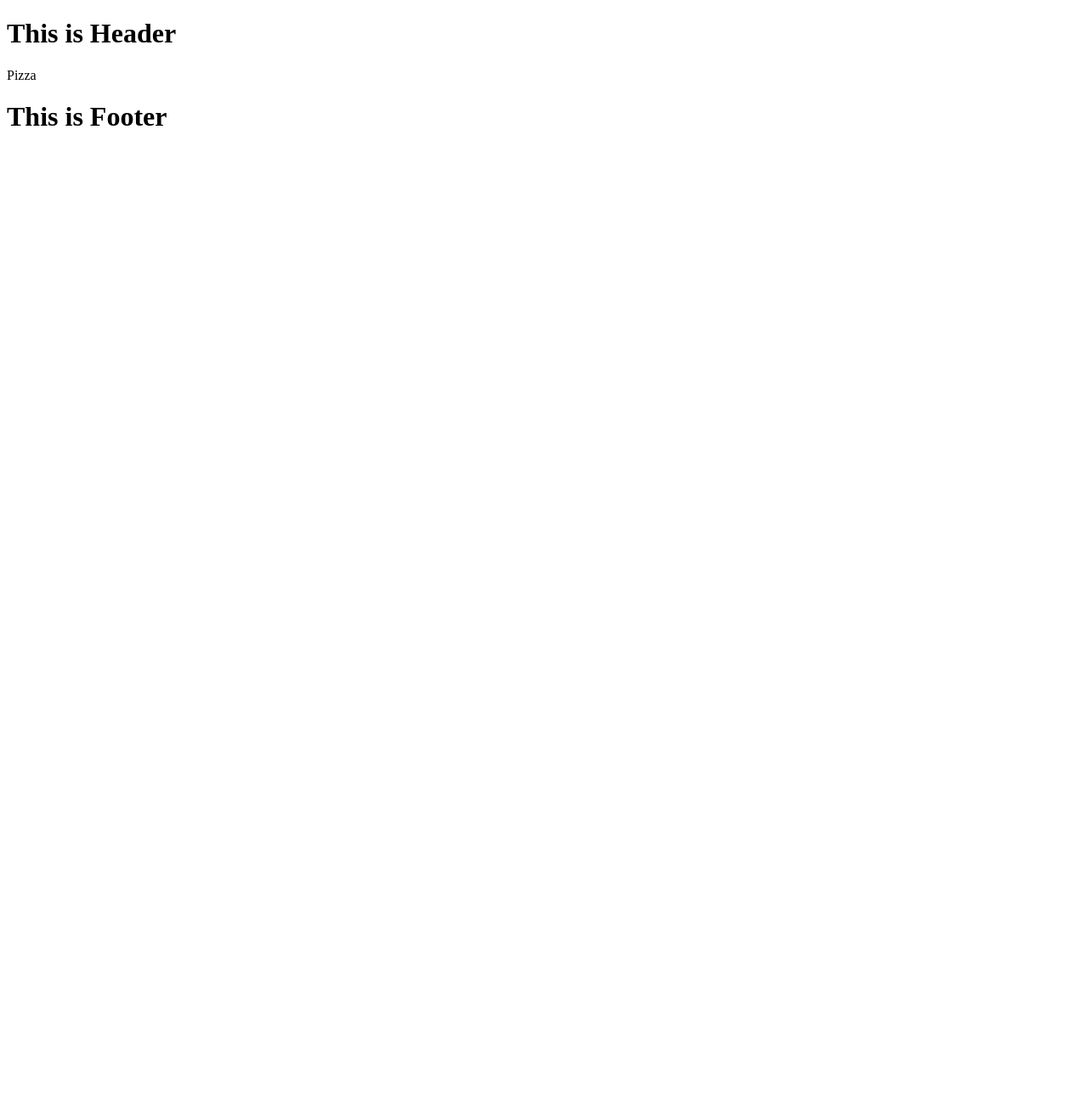
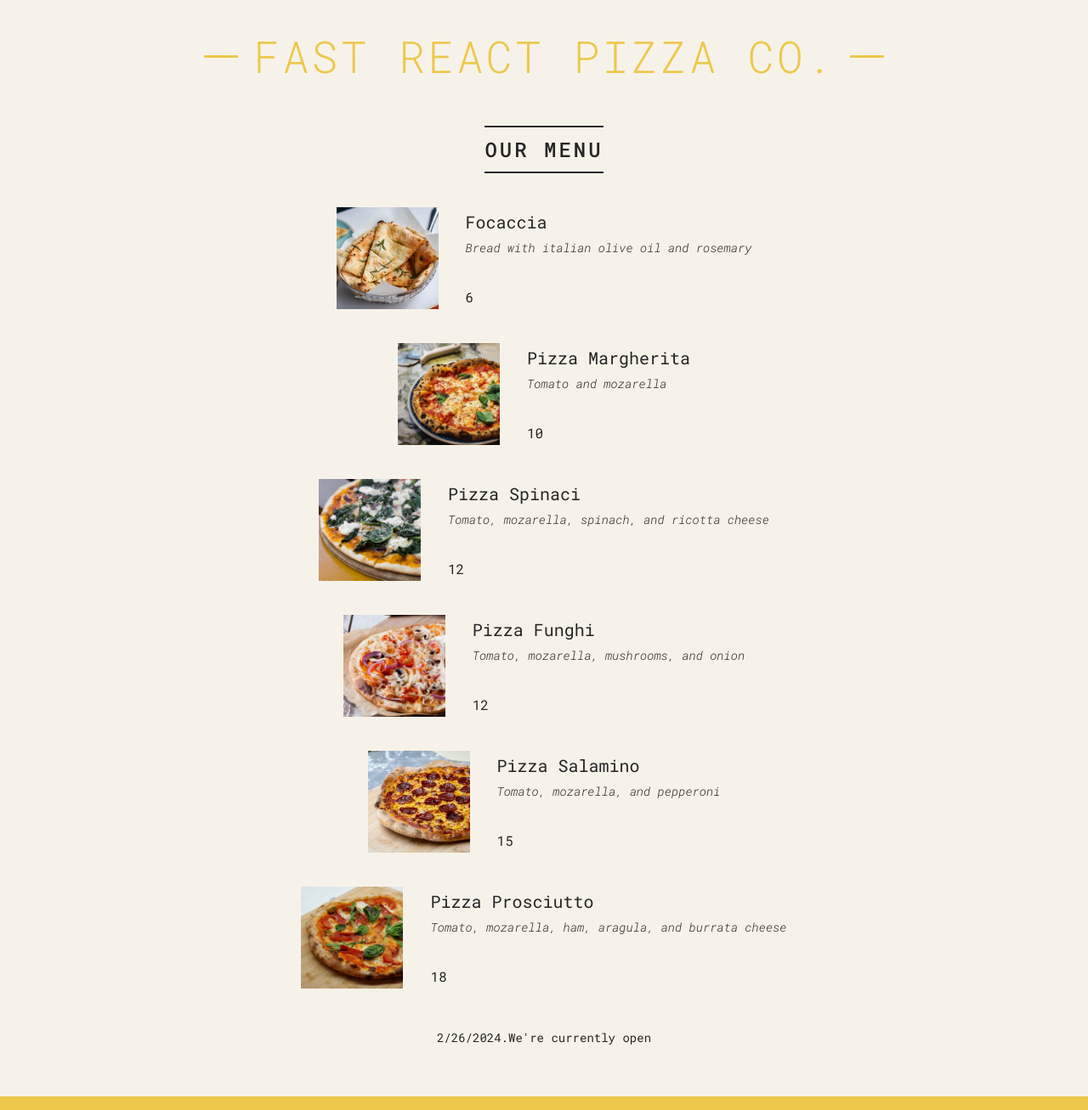
Before and after one commit to thienlehoang/learningReact1, a React (Create React App) app: page / in a window 1280 px wide. Shown: the whole page at 85% size. Before the commit the page ends 800 px from the top, so only its background shows below. Built offline with nearby package versions, Linux system fonts and the light colour scheme.

Commit message:
create and style header + Footer + Pizza component rendering

```diff
--- a/src/App.js
+++ b/src/App.js
@@ -1,4 +1,4 @@
-
+import "./index.css"
 const pizzaData = [
   {
     name: "Focaccia",
@@ -47,36 +47,61 @@ const pizzaData = [
 function App() {
 
   return (
-    <div className="App">
+    <div className="container">
       <Header/>
-      <Pizza/>
+      <Menu/>
       <Footer/>
     </div>
   );
 }
 
+function Menu(){
+  return (
+    <div className="menu">
+      <h2>Our menu</h2>
+      {pizzaData.map((pizza)=>(
+        <Pizza className="pizza" info={pizza}></Pizza>
+      ))}
+
+    </div>
+  )
+}
+
+function Pizza(props){
+  console.log(props.info)
+  return (
+    <>
+      <div className="pizza">
+        <img src={props.info?.photoName} alt="Pizza img"></img>
+        <div>
+          <h3>{props.info.name}</h3>
+          <p>{props.info.ingredients}</p>
+          <span>{props.info.price}</span>
+        </div>
+      </div>
+    </>
+  )
+}
 function Header(){
   return <>
-    <h1>
-      This is Header
-    </h1>
+    <header className="header">
+      <h1>Fast React Pizza Co.</h1>
+    </header>
   </>
 }
 
 function Footer(){
+  const hour = new Date().getHours();
+  const openHour= 8;
+  const closeHour=22;
+  const isOpen =  hour >=openHour && hour <=closeHour ;
   return (<>
-    <h1>
-      This is Footer
-    </h1>
+    <footer className="footer">
+      {new Date().toLocaleDateString()}.{isOpen?"We're currently open":"We're closed"}
+    </footer>
   </>)
 }
 
-function Pizza(){
-  return (
-    <>
-      <div>Pizza</div>
-    </>
-  )
-}
+
 
 export default App;
--- a/src/index.css
+++ b/src/index.css
@@ -57,7 +57,7 @@ body {
   display: block;
   content: '';
   height: 3px;
-  width: 12rem;
+  width: 4rem;
   background-color: #edc84b;
   position: absolute;
   top: calc(50% - 1px);
--- a/src/index.js
+++ b/src/index.js
@@ -1,3 +1,4 @@
+import "./index.css"
 import React from 'react';
 import ReactDOM from 'react-dom/client';
 import App from './App';
```
